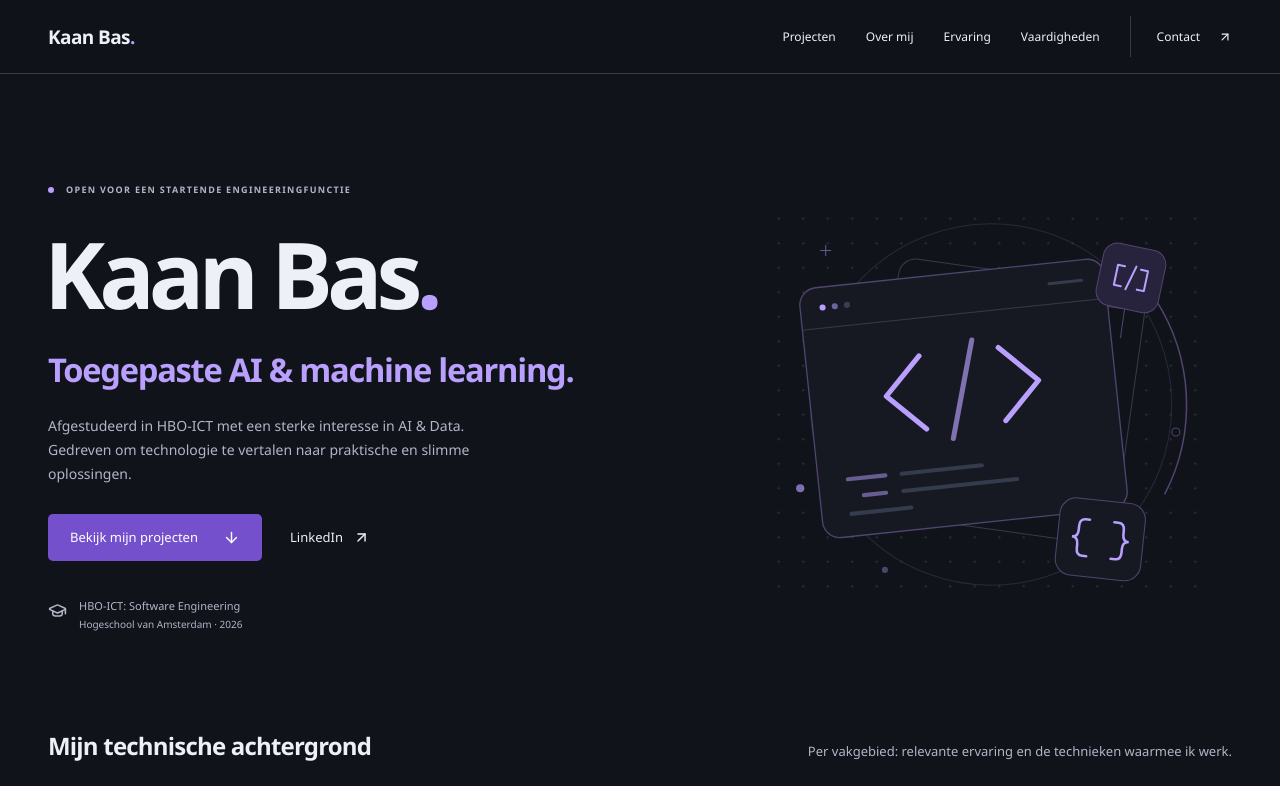
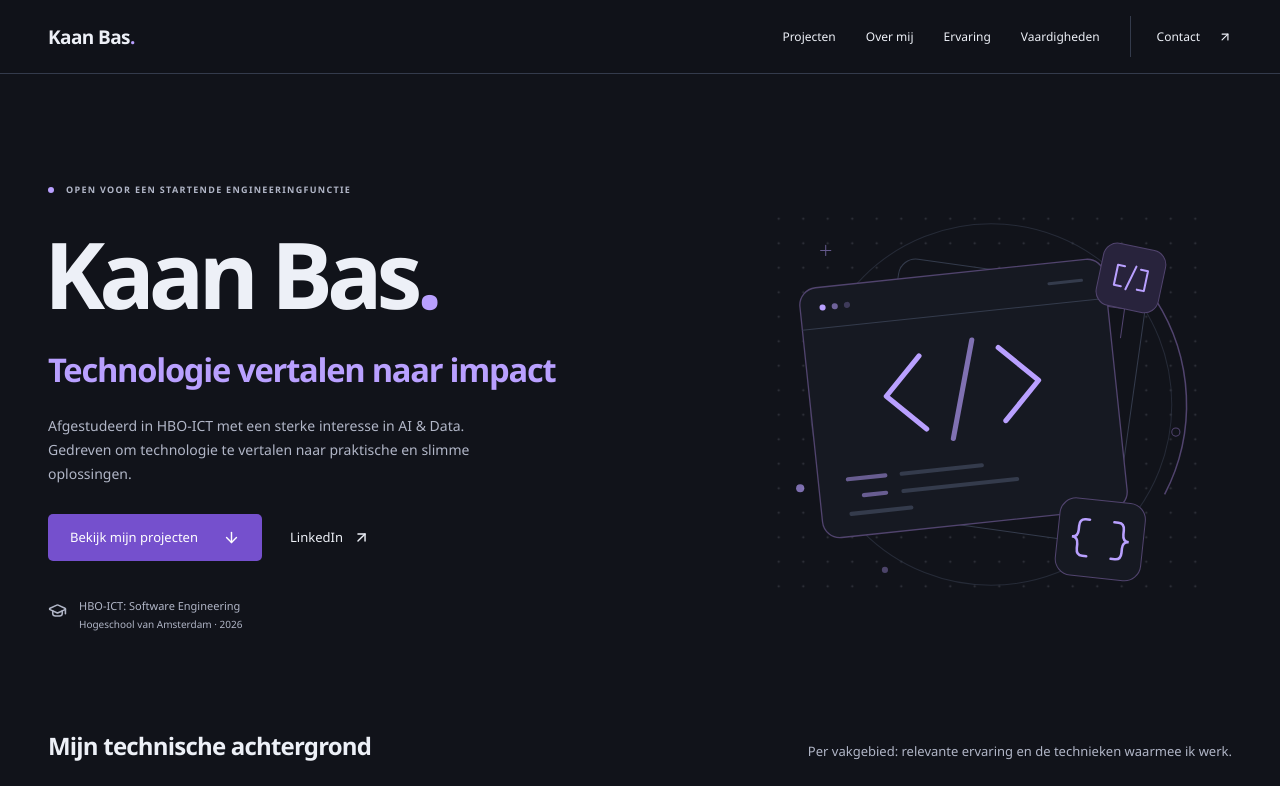
Before and after one commit to Kaan-Bas/portfolio, a React (Vite) app: page / in a window 1280 px wide. Shown: the top 786 px of the page. Built offline with nearby package versions, Linux system fonts and the light colour scheme; a web font is replaced by a local one.

Commit message:
feat: change introduction headline

```diff
--- a/src/data/portfolio.ts
+++ b/src/data/portfolio.ts
@@ -1,7 +1,7 @@
 // Pas hier je persoonlijke gegevens en contactlinks aan. Lege links tonen een gelabelde placeholder.
 export const profile = {
   name: 'Kaan Bas',
-  headline: 'Toegepaste AI & machine learning.',
+  headline: 'Technologie vertalen naar impact',
   introduction:
     'Afgestudeerd in HBO-ICT met een sterke interesse in AI & Data. Gedreven om technologie te vertalen naar praktische en slimme oplossingen.',
   email: 'kaan.bas762@gmail.com',
```
